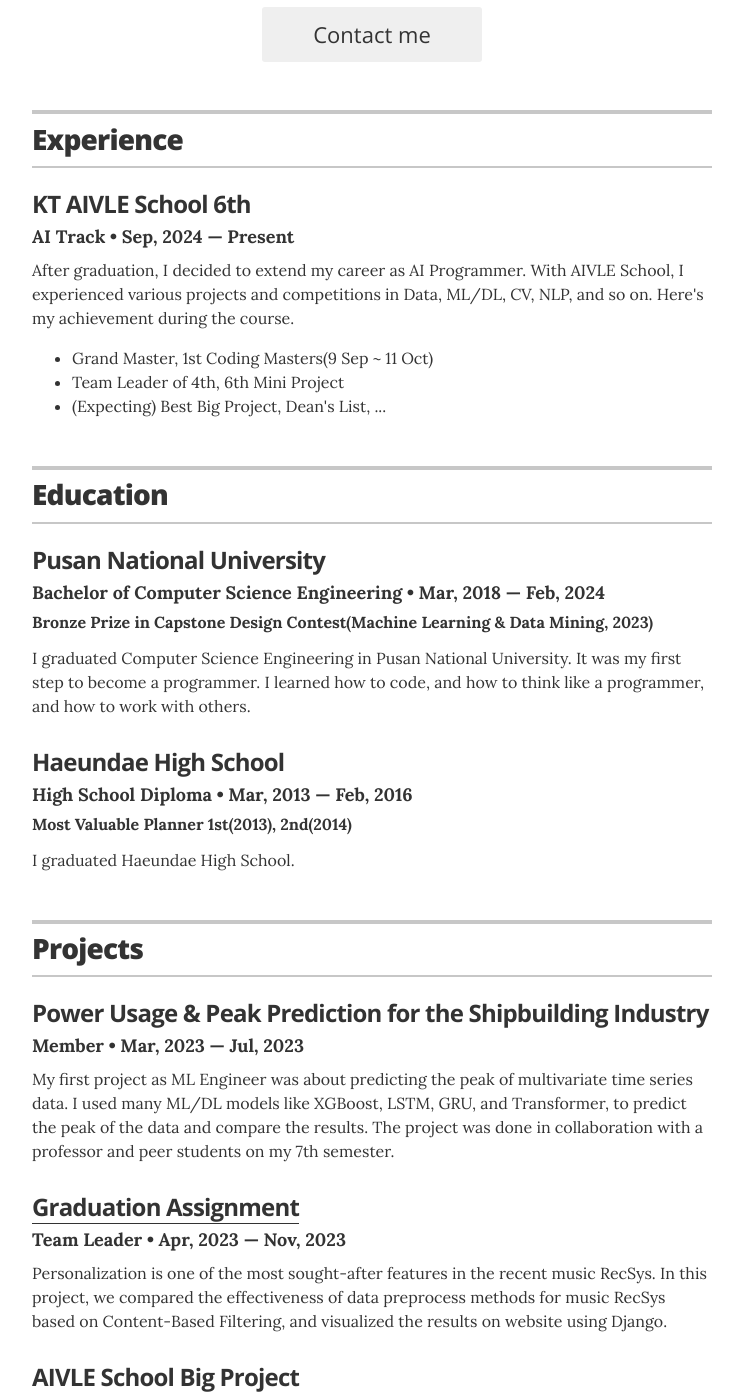
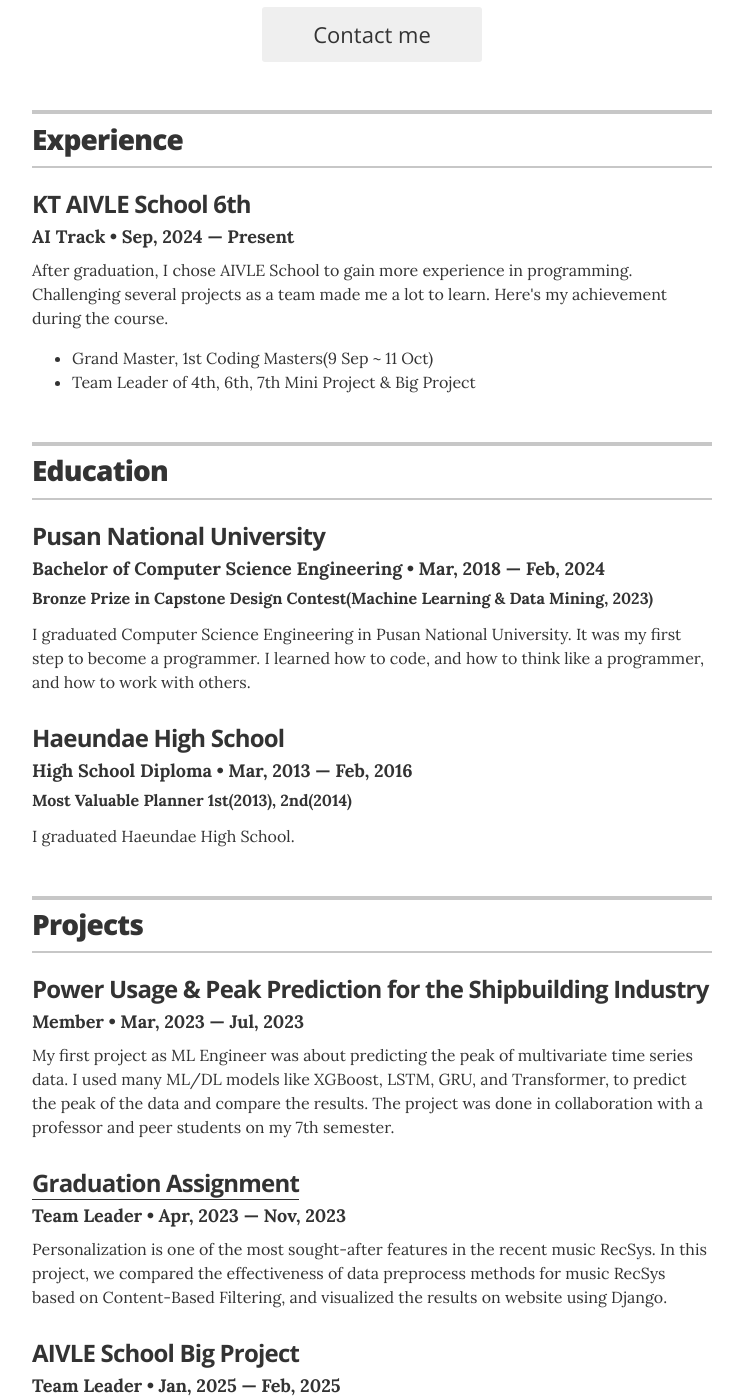
Before and after one commit to gaeul-3041/gaeul-3041.github.io, a Jekyll site: the page built from index.html, in a window 1280 px wide and 1400 px high, scrolled down 408 px. Shown: the whole window, without its empty margins (268-1011 px from the left). Built offline with Jekyll 4.4.1, drawn with Linux system fonts in a browser that asks for light colours; some of the changed text lies outside the part shown.

Commit message:
내용 수정(25/1/5)

```diff
--- a/_data/experience.yml
+++ b/_data/experience.yml
@@ -3,4 +3,4 @@
 - company: KT AIVLE School 6th
   position: AI Track
   duration: Sep, 2024 &mdash; Present
-  summary: After graduation, I decided to extend my career as AI Programmer. With AIVLE School, I experienced various projects and competitions in Data, ML/DL, CV, NLP, and so on. Here's my achievement during the course. <ul class="resume-item-list"><li>Grand Master, 1st Coding Masters(9 Sep ~ 11 Oct)</li><li>Team Leader of 4th, 6th Mini Project</li><li>(Expecting) Best Big Project, Dean's List, ...</li></ul>
+  summary: After graduation, I chose AIVLE School to gain more experience in programming. Challenging several projects as a team made me a lot to learn. Here's my achievement during the course. <ul class="resume-item-list"><li>Grand Master, 1st Coding Masters(9 Sep ~ 11 Oct)</li><li>Team Leader of 4th, 6th, 7th Mini Project & Big Project</li></ul>
--- a/_data/projects.yml
+++ b/_data/projects.yml
@@ -16,7 +16,7 @@
   description: Personalization is one of the most sought-after features in the recent music RecSys. In this project, we compared the effectiveness of data preprocess methods for music RecSys based on Content-Based Filtering, and visualized the results on website using Django.
 
 - project: AIVLE School Big Project
-  role: Developer
-  duration: Jan, 2025 &mdash; Feb, 2025 (Expected)
+  role: Team Leader
+  duration: Jan, 2025 &mdash; Feb, 2025
   # url: "#"
-  description: Not Started Yet
+  description: Our team's goal is to produce an AI model that creates a webtoon-style ad based on the novel.
```
